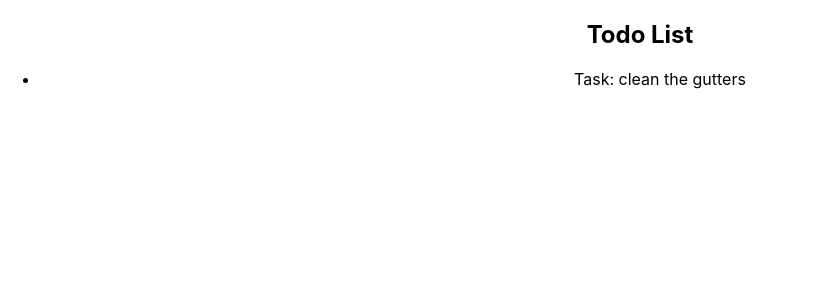
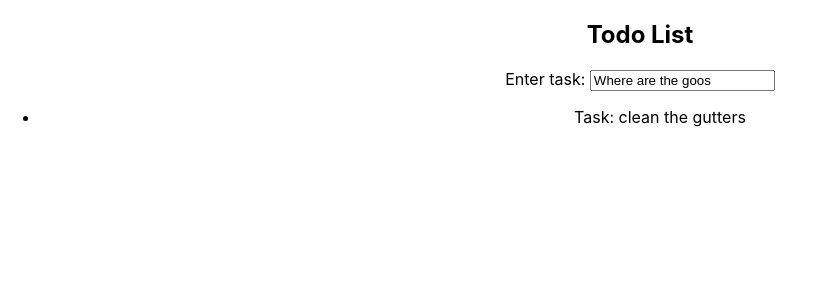
Before and after one commit to jlh040/react-todo-app, a React (Create React App) app: page / in a window 1280 px wide. Shown: the top 300 px of the page, without its empty margins (0-815 px from the left). Built offline with nearby package versions, Linux system fonts and the light colour scheme.

Commit message:
added change handler for the NewTodoForm

```diff
--- a/src/NewTodoForm.js
+++ b/src/NewTodoForm.js
@@ -5,7 +5,28 @@ const NewTodoForm = () => {
     task: 'Where are the goos'
   };
   const [formData, setFormData] = useState(initialState);
+  const handleChange = e => {
+    const { name, value } = e.target;
+    setFormData({
+      [name]: value
+    })
+  }
 
+  return (
+    <div>
+      <form>
+        <label htmlFor="task">Enter task: </label>
+        <input
+          type="text"
+          id="task"
+          placeholder="Enter task here"
+          name="task"
+          value={formData.task}
+          onChange={handleChange}
+        />
+      </form>
+    </div>
+  )
 };
 
 export default NewTodoForm;
--- a/src/TodoList.js
+++ b/src/TodoList.js
@@ -1,5 +1,6 @@
 import React, { useState } from 'react';
 import { v4 as uuid } from 'uuid';
+import NewTodoForm from './NewTodoForm';
 import Todo from './Todo';
 
 const TodoList = () => {
@@ -8,6 +9,7 @@ const TodoList = () => {
   return (
     <div>
       <h2>Todo List</h2>
+      <NewTodoForm />
       {todos.map(todo => <Todo id={todo.id} task={todo.task}/>)}
     </div>
   )
```
